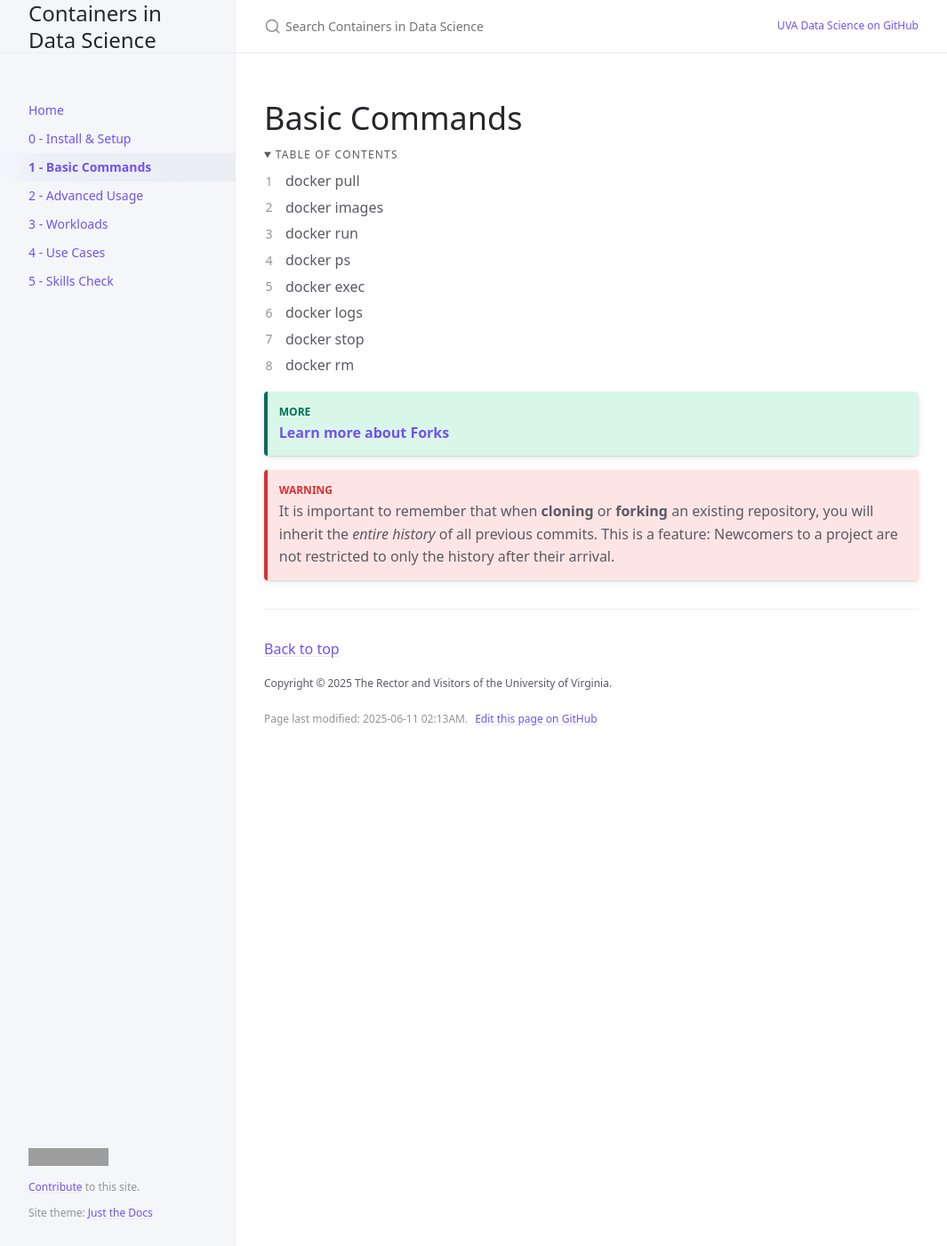
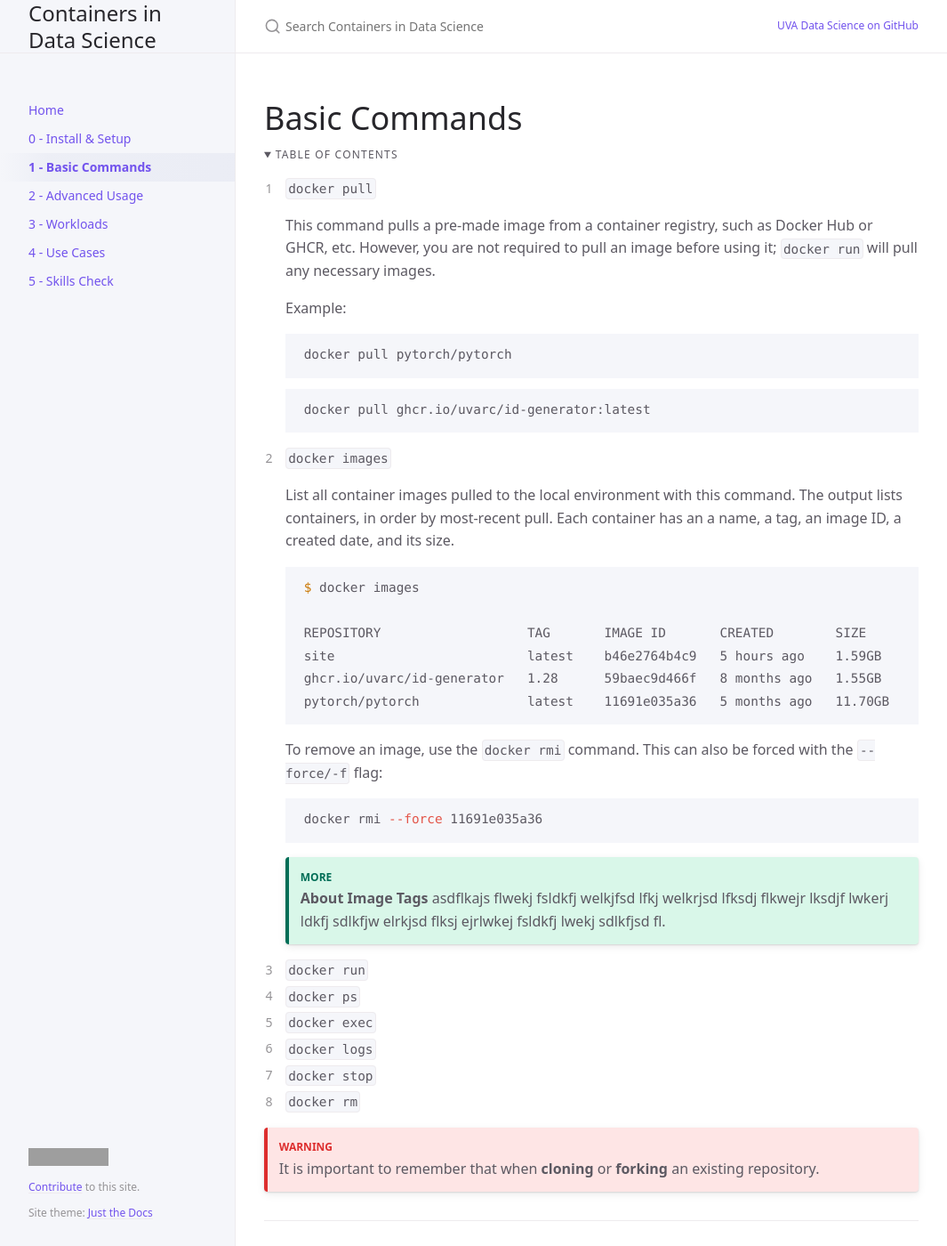
Before and after one commit to UVADS/container-basics, a Jekyll site: the page built from docs/basic-commands.md, in a window 1280 px wide and 1400 px high. Shown: the whole window at 89% size, without its empty margins (107-1172 px from the left). Built offline with Jekyll 4.4.1, drawn with Linux system fonts in a browser that asks for light colours; cached includes are drawn as plain includes; grey boxes are pictures that could not be loaded.

Commit message:
Some basics

````diff
--- a/docs/basic-commands.md
+++ b/docs/basic-commands.md
@@ -18,17 +18,50 @@ last_modified_date: "2025-06-11 02:13AM"
 {:toc}
 </details>
 
-1. docker pull
-2. docker images
-3. docker run
-4. docker ps
-5. docker exec
-6. docker logs
-7. docker stop
-8. docker rm
+1. `docker pull`
 
-{: .success :}
-[**Learn more about Forks**](../forks-branches/)
+    This command pulls a pre-made image from a container registry, such as Docker Hub or GHCR, etc. However, you are not required to pull an image before using it; `docker run` will pull any necessary images.
+
+    Example:
+    ```bash
+    docker pull pytorch/pytorch
+    ```
+
+    ```bash
+    docker pull ghcr.io/uvarc/id-generator:latest
+    ```
+
+2. `docker images`
+
+    List all container images pulled to the local environment with this command. The output lists containers, in order by most-recent pull. Each container has an a name, a tag, an image ID, a created date, and its size.
+
+    ```bash
+    $ docker images
+
+    REPOSITORY                   TAG       IMAGE ID       CREATED        SIZE
+    site                         latest    b46e2764b4c9   5 hours ago    1.59GB
+    ghcr.io/uvarc/id-generator   1.28      59baec9d466f   8 months ago   1.55GB
+    pytorch/pytorch              latest    11691e035a36   5 months ago   11.70GB
+    ```
+
+    To remove an image, use the `docker rmi` command. This can also be forced with the `--force/-f` flag:
+
+    ```bash
+    docker rmi --force 11691e035a36
+    ```
+
+    {: .success :}
+    **About Image Tags**
+    asdflkajs flwekj fsldkfj welkjfsd lfkj welkrjsd lfksdj flkwejr lksdjf lwkerj ldkfj sdlkfjw elrkjsd flksj ejrlwkej fsldkfj lwekj sdlkfjsd fl.
+
+
+3. `docker run`
+4. `docker ps`
+5. `docker exec`
+6. `docker logs`
+7. `docker stop`
+8. `docker rm`
+
 
 {: .warning :}
-It is important to remember that when **cloning** or **forking** an existing repository, you will inherit the _entire history_ of all previous commits. This is a feature: Newcomers to a project are not restricted to only the history after their arrival.
+It is important to remember that when **cloning** or **forking** an existing repository.
````
